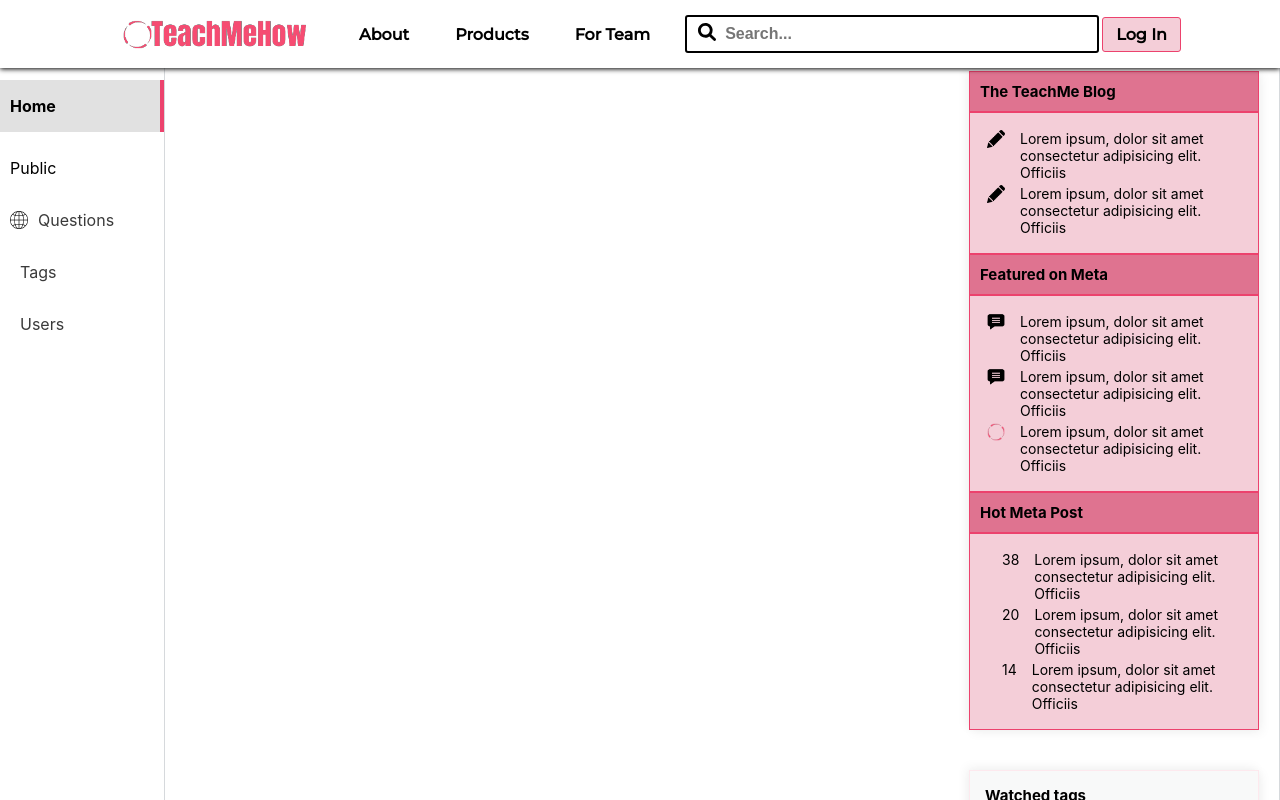
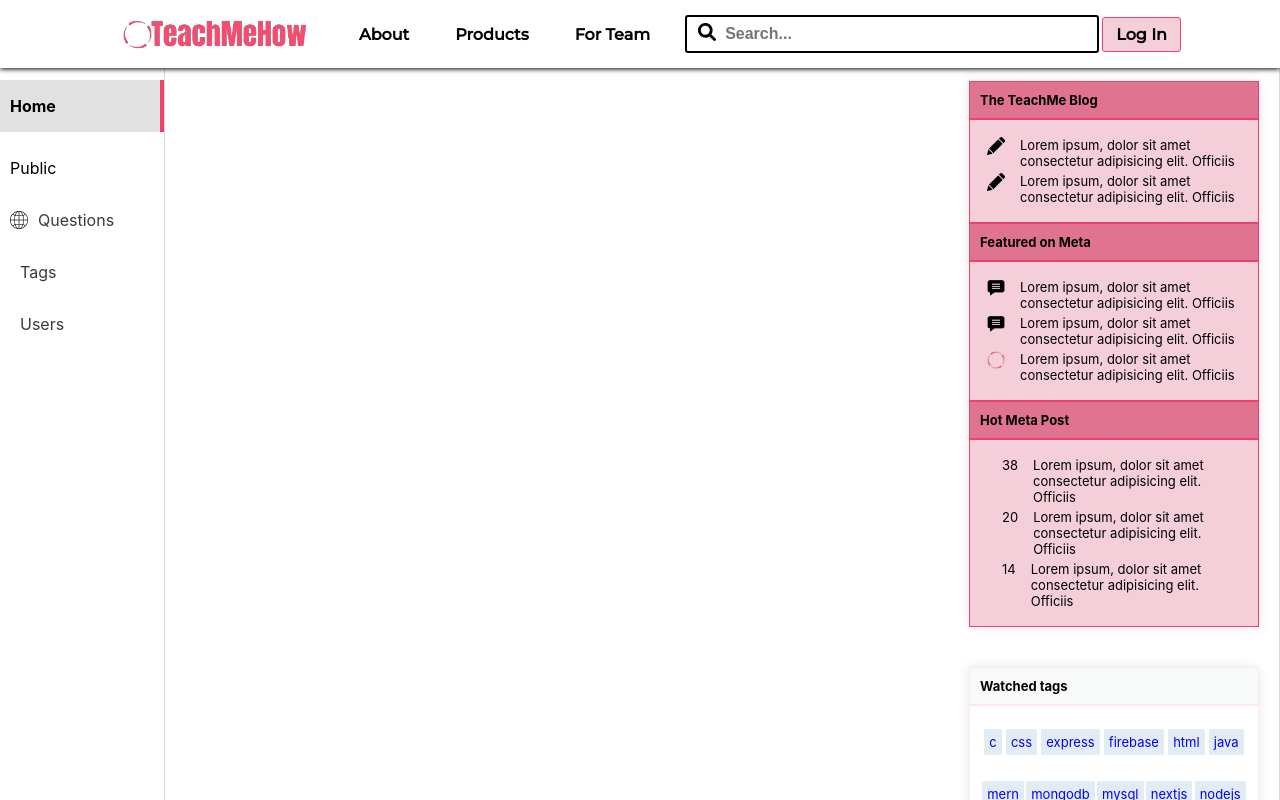
Before and after one commit to anujak1802/Stackoverflow-Clone, a React (Create React App) app in the folder client/: page / in a window 1280 px wide. Shown: the top 800 px of the page. Built offline with nearby package versions, Linux system fonts and the light colour scheme.

Commit message:
size changed

```diff
--- a/client/src/components/RightSidebar/RightSidebar.css
+++ b/client/src/components/RightSidebar/RightSidebar.css
@@ -1,8 +1,8 @@
 .right-sidebar {
   float: right;
   width: 290px;
-  margin: 50px 0px 15px 24px;
-  font-size: 15px;
+  margin: 60px 0px 15px 24px;
+  font-size: 13px;
 }
 
 .widget {
@@ -32,7 +32,7 @@
 .right-sidebar-div-1 .right-sidebar-div-2 p {
   padding-left: 15px;
   margin: 0%;
-  font-size: 14px;
+  font-size: 13px;
 }
 
 .widget-tags {
@@ -42,7 +42,7 @@
 
 .widget-tags h4 {
   margin: 0%;
-  padding: 15px;
+  padding: 10px;
   background-color: #f8f9f9;
   border: solid 1px #fde9ee;
 }
@@ -61,5 +61,5 @@
   background-color: #e1ecf4;
   color: blue;
   border-radius: 2px;
-  font-size: 14px;
+  font-size: 13px;
 }
```
